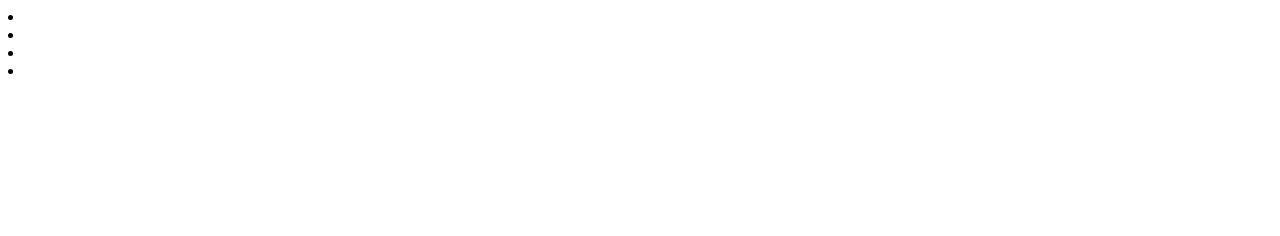
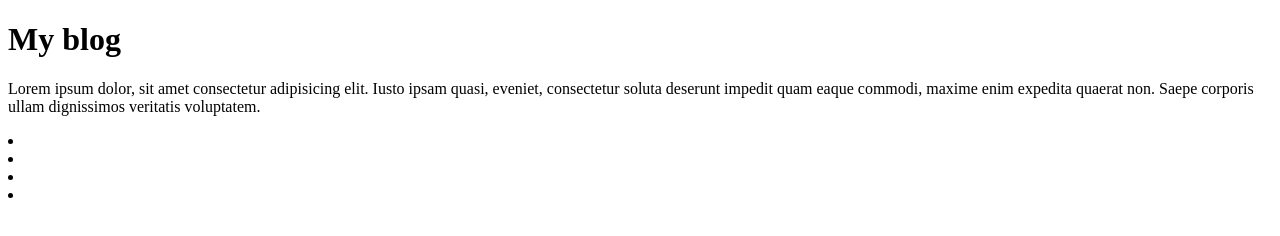
Before and after one commit to Dillan444/hyperblog, a plain HTML site: page index.html in a window 1280 px wide. Drawn offline with Linux system fonts and the light colour scheme.

Commit message:
Se agrego un titulo y un parrafo debajo

```diff
--- a/index.html
+++ b/index.html
@@ -8,6 +8,10 @@
 </head>
 <body>
     <div class="container">
+        <header>
+            <h1 class="title">My blog</h1>
+            <p class="info">Lorem ipsum dolor, sit amet consectetur adipisicing elit. Iusto ipsam quasi, eveniet, consectetur soluta deserunt impedit quam eaque commodi, maxime enim expedita quaerat non. Saepe corporis ullam dignissimos veritatis voluptatem.</p>
+        </header>
         <nav>
             <li class="item"></li>
             <li class="item"></li>
```
